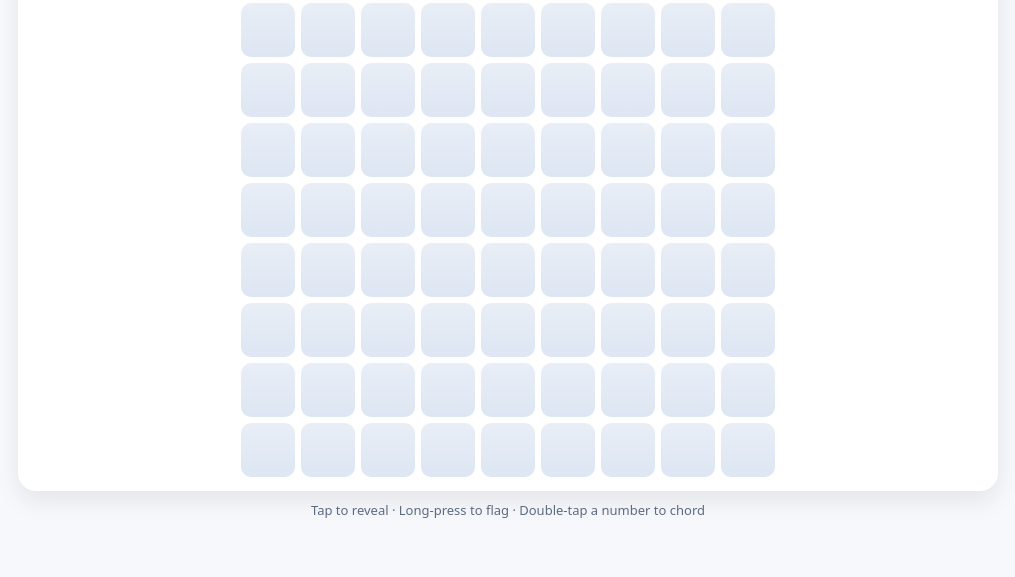
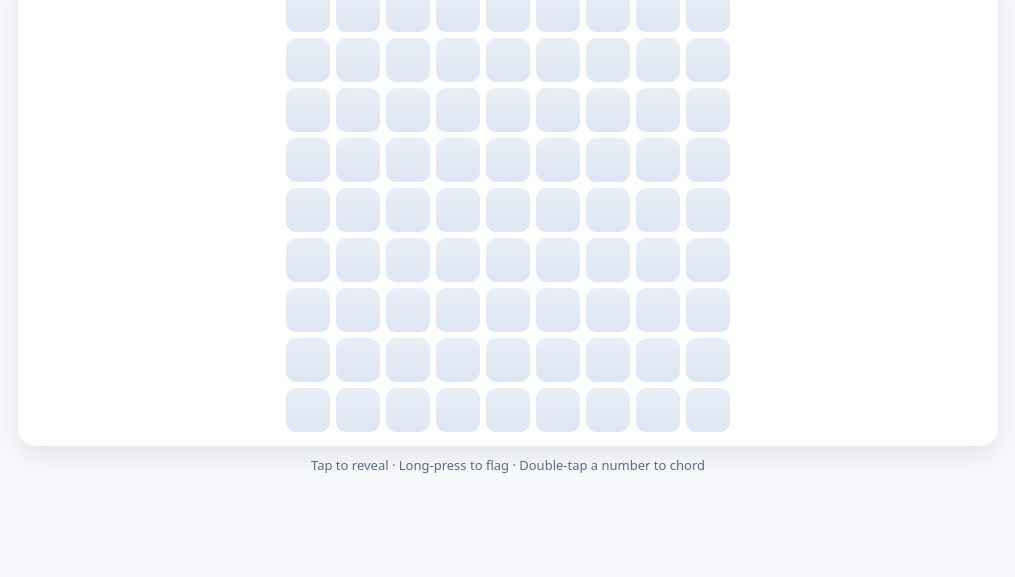
Before and after one commit to lap123101997/Mine-sweeper, a plain HTML site: page index.html in a window 1280 px wide. Shown: the part 223-800 px from the top of the page, without its empty margins (132-1147 px from the left). Drawn offline with Linux system fonts and the light colour scheme.

Commit message:
Update index.html
changed fitboard()

```diff
--- a/index.html
+++ b/index.html
@@ -186,26 +186,45 @@
     themeToggle.addEventListener('change', e=> setTheme(e.target.checked));
 
     function fitBoard() {
-    const cs = getComputedStyle(boardEl);
-    const gap = parseFloat(cs.gap) || 6;
+      // Use the visual viewport so Safari’s bars / notch are handled
+      const vpH = (window.visualViewport && window.visualViewport.height) || window.innerHeight;
+      const vpW = (window.visualViewport && window.visualViewport.width)  || window.innerWidth;
 
-    const toolbarH = document.querySelector('.toolbar')?.getBoundingClientRect().height || 0;
-    const footerH  = document.querySelector('.footer')?.getBoundingClientRect().height || 0;
-    const wrapPad  = 14 * 2;
-    const appSide  = 22 * 2;
-    const topBottomExtra = 22 + 16;
+      const toolbar = document.querySelector('.toolbar');
+      const footer  = document.querySelector('.footer');
+      const wrap    = document.querySelector('.board-wrap');
 
-    const availW = window.innerWidth  - appSide;
-    const availH = window.innerHeight - (toolbarH + footerH + topBottomExtra);
+      const csBoard = getComputedStyle(document.getElementById('board'));
+      const gap = parseFloat(csBoard.gap) || 6;
 
-    const sizeW = Math.floor((availW - (cols - 1) * gap - wrapPad) / cols);
-    const sizeH = Math.floor((availH - (rows - 1) * gap - wrapPad) / rows);
-    const size  = Math.max(24, Math.min(54, Math.min(sizeW, sizeH)));
+      // dynamic paddings from CSS (don’t hardcode)
+      const csBody = getComputedStyle(document.body);
+      const bodyPadX = parseFloat(csBody.paddingLeft) + parseFloat(csBody.paddingRight);
+      const bodyPadY = parseFloat(csBody.paddingTop)  + parseFloat(csBody.paddingBottom);
 
-    boardEl.style.setProperty('--cellSize', size + 'px');
+      const csWrap = getComputedStyle(wrap);
+      const wrapPadX = parseFloat(csWrap.paddingLeft) + parseFloat(csWrap.paddingRight);
+      const wrapPadY = parseFloat(csWrap.paddingTop)  + parseFloat(csWrap.paddingBottom);
+
+      const toolbarH = toolbar ? toolbar.getBoundingClientRect().height : 0;
+      const footerH  = footer  ? footer.getBoundingClientRect().height  : 0;
+
+      // space available for the grid area
+      const availW = vpW - bodyPadX;
+      const availH = vpH - (toolbarH + footerH + bodyPadY);
+
+      // cell size that fits both width and height (including gaps + wrap padding)
+      const sizeW = Math.floor((availW - wrapPadX - (cols - 1) * gap) / cols);
+      const sizeH = Math.floor((availH - wrapPadY - (rows - 1) * gap) / rows);
+      const size  = Math.max(18, Math.min(44, Math.min(sizeW, sizeH))); // clamp to keep taps comfy
+
+      document.getElementById('board').style.setProperty('--cellSize', size + 'px');
     }
 
+    // Re-fit on rotation/resize and when Safari bars show/hide
     window.addEventListener('resize', fitBoard);
+    if (window.visualViewport) window.visualViewport.addEventListener('resize', fitBoard);
+
 
     function alloc(){
       isMine = Array.from({length:rows}, () => Array(cols).fill(false));
```
